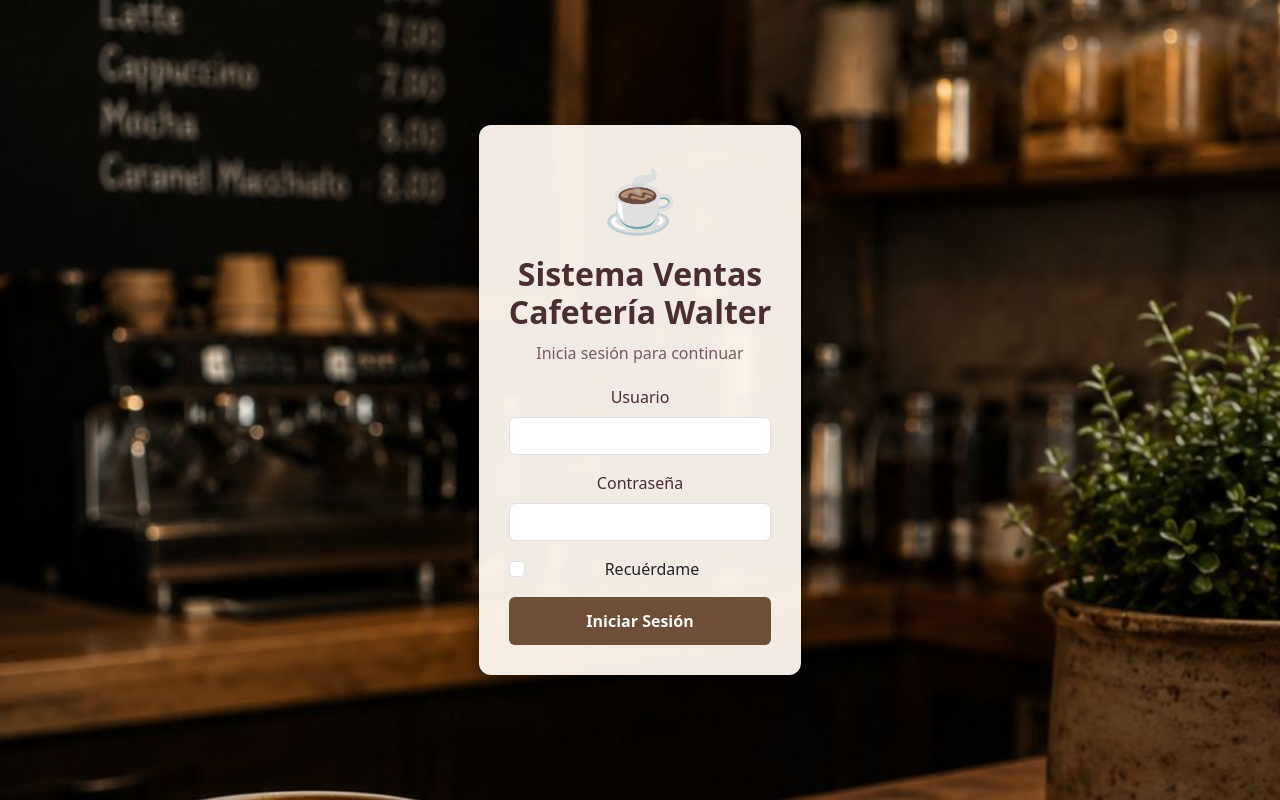
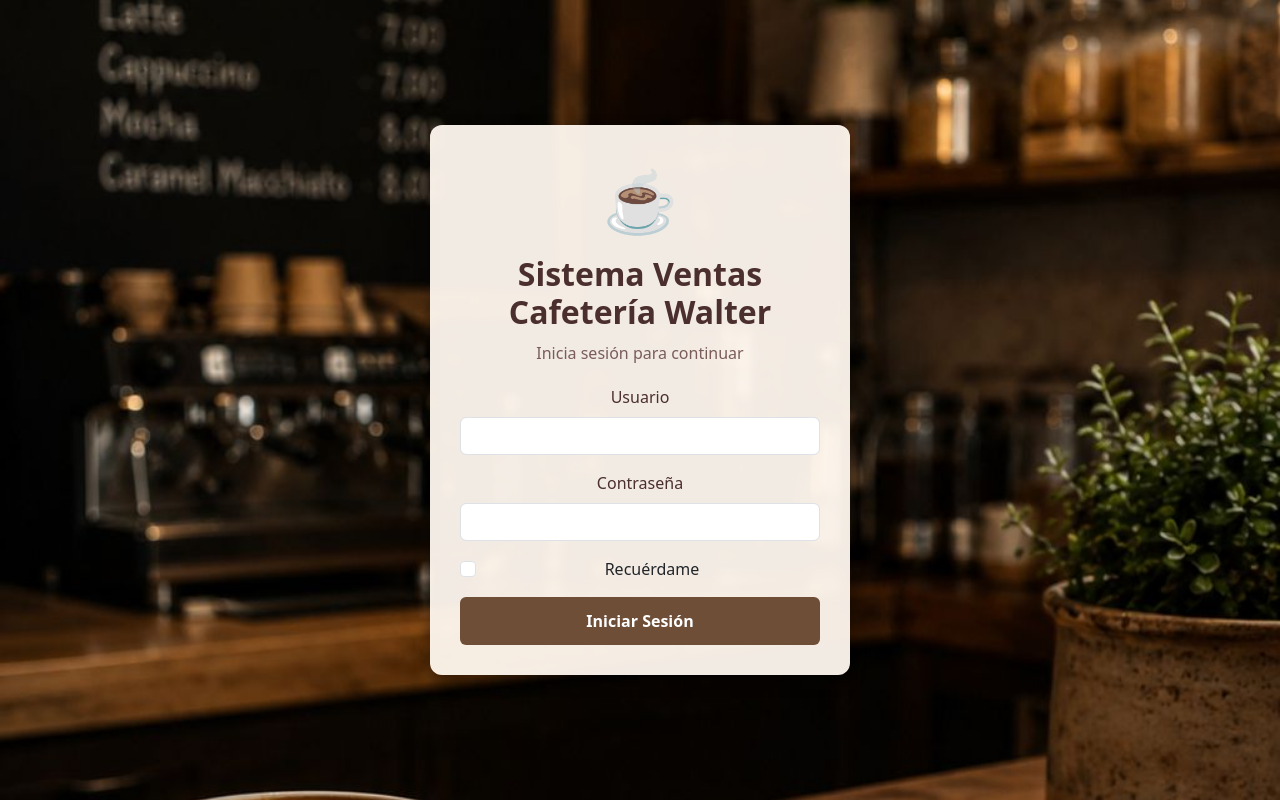
Before and after one commit to luismiguel2017/ventas-flask, a Flask app: page /login in a window 1280 px wide. Run offline with Flask 3, Linux system fonts and the light colour scheme; some libraries are stand-ins or nearby versions.

Commit message:
Actualización de app.py y estilos, agregado login

```diff
--- a/static/login.css
+++ b/static/login.css
@@ -3,9 +3,9 @@
 
 /* Contenedor del formulario */
 .login-container {
-    max-width: 400px;
-    margin: auto;
-    background: rgba(255, 248, 240, 0.95); /* beige cálido */
+    width: 100%;
+    max-width: 420px;
+    background: rgba(255, 248, 240, 0.95);
     padding: 30px;
     border-radius: 12px;
     box-shadow: 0px 6px 15px rgba(0,0,0,0.4);
--- a/templates/login.html
+++ b/templates/login.html
@@ -15,6 +15,8 @@
         justify-content: center;
         align-items: center;
         min-height: 100vh;
+        padding: 20px;
+        box-sizing: border-box;
     }
 </style>
 </head>
```
Lines whose indentation alone changed are shown as unchanged.
